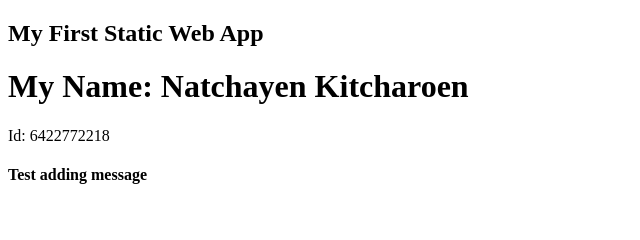
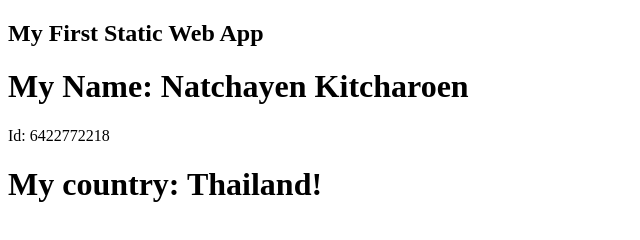
Before and after one commit to TPeM01/DES424_6422772218, a plain HTML site: page src/index.html in a window 1280 px wide. Shown: the whole page, without its empty margins (0-640 px from the left). Drawn offline with Linux system fonts and the light colour scheme.

Commit message:
Initial commit

```diff
--- a/src/index.html
+++ b/src/index.html
@@ -4,6 +4,6 @@
         <h2>My First Static Web App</h2>
     	<h1>My Name: Natchayen Kitcharoen</h1>
         <p>Id: 6422772218</p>
-        <h4>Test adding message</h4>
+        <h1>My country: Thailand!</h1>
     </body>
 </html>
```
